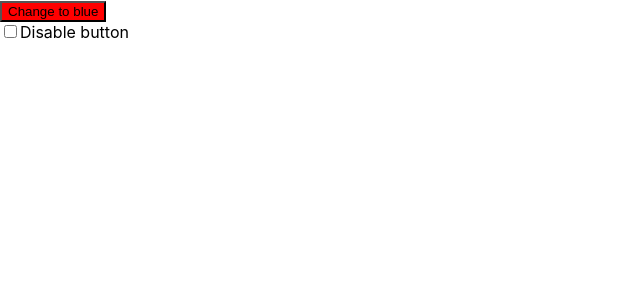
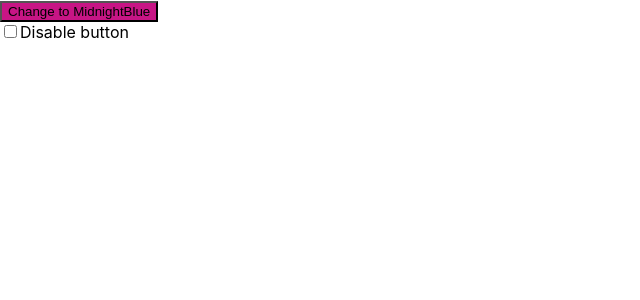
Before and after one commit to AmanamIsrael/testing-for-beginners, a React (Create React App) app: page / in a window 1280 px wide. Shown: the top 300 px of the page, without its empty margins (0-640 px from the left). Built offline with nearby package versions, Linux system fonts and the light colour scheme.

Commit message:
changed colors to multiWord Colors

```diff
--- a/src/App.js
+++ b/src/App.js
@@ -6,9 +6,10 @@ export function replaceCamelWithSpaces(colorName) {
 }
 
 function App() {
-  const [buttonColor, setButtonColor] = useState("red");
+  const [buttonColor, setButtonColor] = useState("MediumVioletRed");
   const [disabled, setDisabled] = useState(false);
-  const newButtonColor = buttonColor === "red" ? "blue" : "red";
+  const newButtonColor =
+    buttonColor === "MediumVioletRed" ? "MidnightBlue" : "MediumVioletRed";
   return (
     <div>
       <button
```
Also changed, not shown: 1 other file (tests, documents, lock files or other folders).
